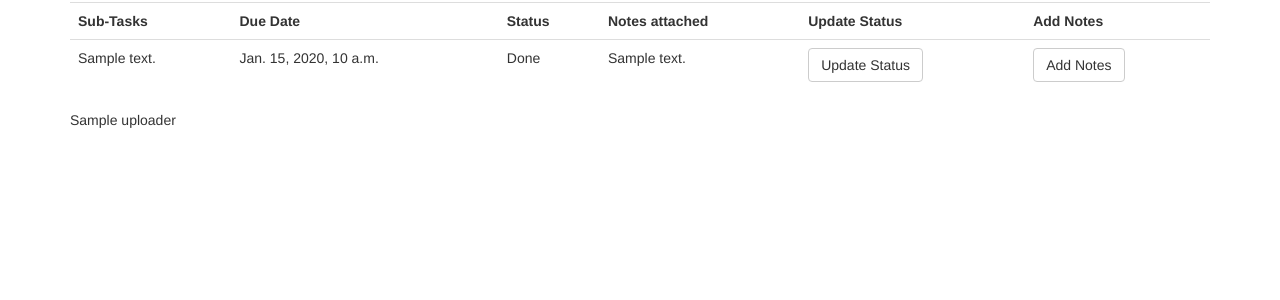
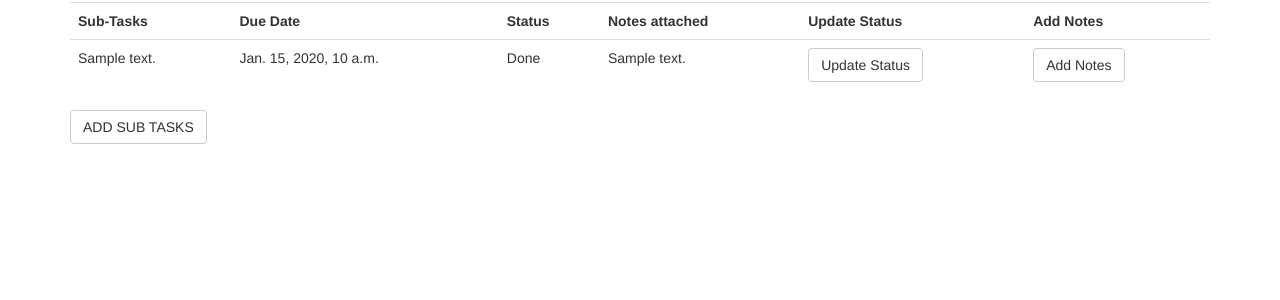
Before and after one commit to CHAIUganda/MalariaTool, a Django app: template malariatool/dashboard/templates/dashboard/task_detail.html in a window 1280 px wide. Shown: the part 188-488 px from the top of the page. Run offline with Django 3.2, Linux system fonts and the light colour scheme; the template is opened without the code that fills it: most values are stand-ins (such as "Sample title", 1, 10 or a date in 2020); some libraries are stand-ins or nearby versions.

Commit message:
fixing sub tasks permissions issues

```diff
--- a/malariatool/dashboard/permissions.py
+++ b/malariatool/dashboard/permissions.py
@@ -19,7 +19,7 @@ def add_implemting_partners(role):
 
 @register_object_checker()
 def add_tasks(role):
-    if role == IPUserRole:
+    if role == IPUserRole or AdminRole:
         return True
     return False
 
--- a/malariatool/dashboard/templates/dashboard/task_detail.html
+++ b/malariatool/dashboard/templates/dashboard/task_detail.html
@@ -47,8 +47,10 @@
             {% endfor %}
 
         </table>
+        {% if user|can:'add_task' %}
+            <a class="btn btn-default" href="{% url 'dashboard:task-add-items' object.id  %}">ADD SUB TASKS</a>
 
+        {% endif %}
 
-        <p>{{ object.uploader }}</p>
     </div>
 {% endblock %}
```
